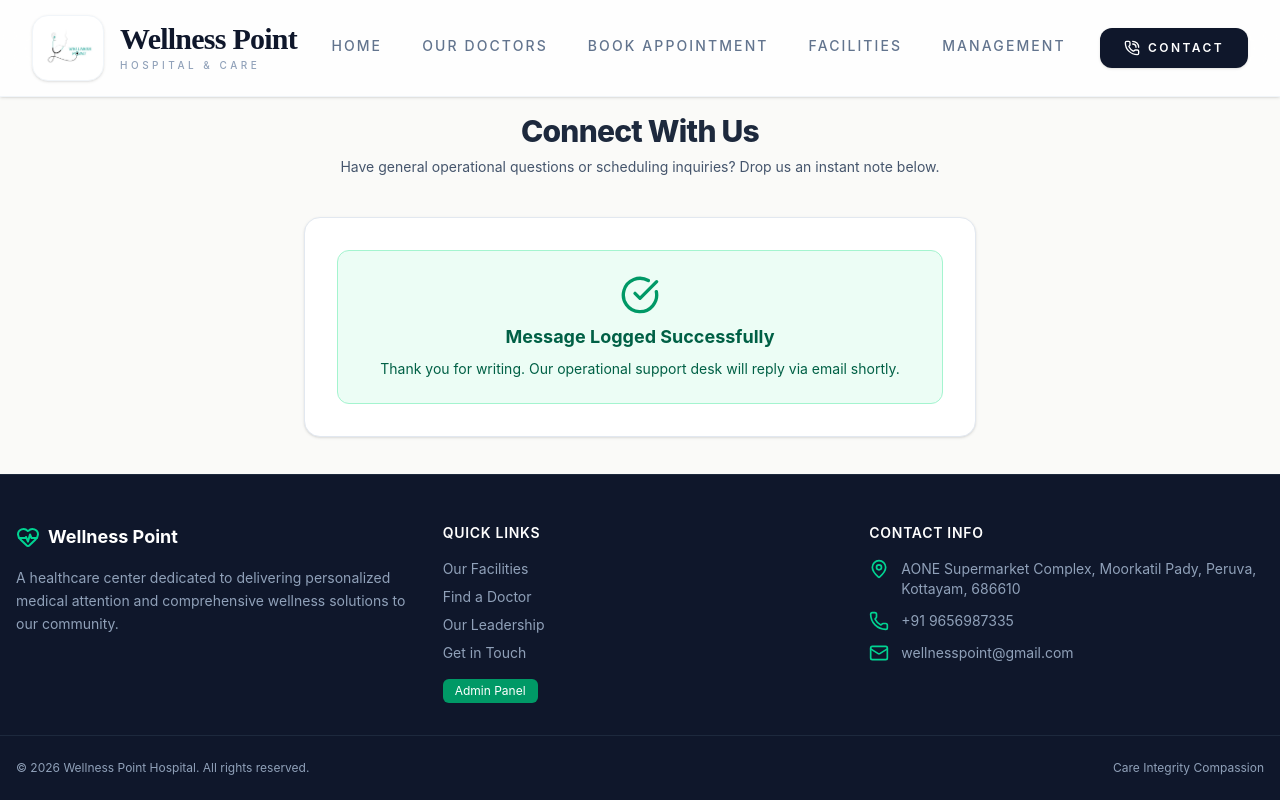
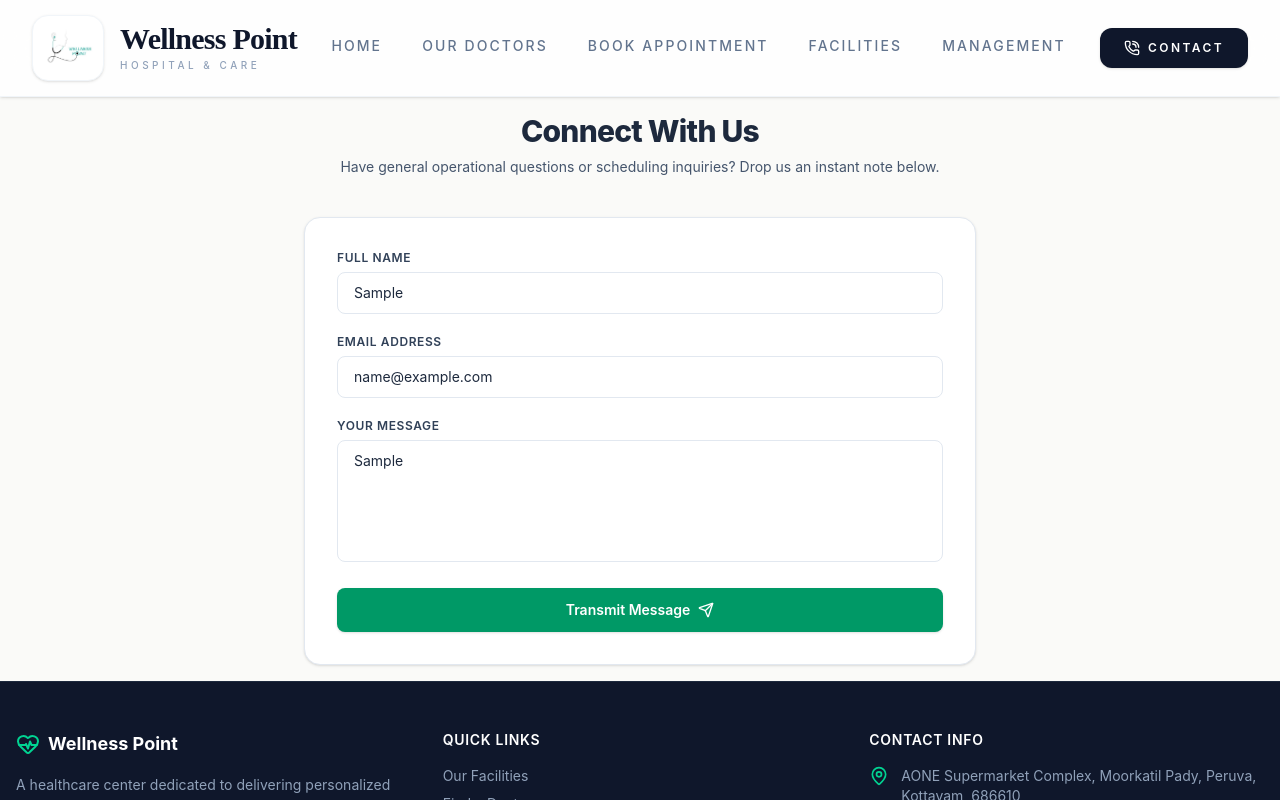
Before and after one commit to aakashninan/Wellness-Point-Hospital-Website, a React (Vite) app: page /contact in a window 1280 px wide. Both pictures are taken after typing "Sample", "name@example.com", "Sample" into the empty fields and a click on the button "Transmit Message". Shown: the top 800 px of the page. Built offline with nearby package versions, Linux system fonts and the light colour scheme.

Commit message:
Refactor contact form submission to use async/await
Enhance form submission with async handling and loading state.

```diff
--- a/src/Pages/Contact.jsx
+++ b/src/Pages/Contact.jsx
@@ -1,22 +1,43 @@
 import { useState } from 'react';
-import { Send, CheckCircle } from 'lucide-react';
+import { Send, CheckCircle, Loader2 } from 'lucide-react';
 
 export default function Contact() {
   const [formData, setFormData] = useState({ name: '', email: '', message: '' });
   const [submitted, setSubmitted] = useState(false);
+  const [isSending, setIsSending] = useState(false);
 
   const handleInput = (e) => {
     const { name, value } = e.target;
     setFormData((prev) => ({ ...prev, [name]: value }));
   };
 
-  const submitForm = (e) => {
+  const submitForm = async (e) => {
     e.preventDefault();
-    // Static simulation of form capture
-    console.log("Captured Content Data Payload:", formData);
-    setSubmitted(true);
-    setFormData({ name: '', email: '', message: '' });
-    setTimeout(() => setSubmitted(false), 5000);
+    setIsSending(true);
+
+    try {
+      const response = await fetch("https://formspree.io/f/mjgzrqjl", {
+        method: "POST",
+        headers: {
+          "Accept": "application/json",
+          "Content-Type": "application/json"
+        },
+        body: JSON.stringify(formData),
+      });
+
+      if (response.ok) {
+        setSubmitted(true);
+        setFormData({ name: '', email: '', message: '' });
+        setTimeout(() => setSubmitted(false), 5000);
+      } else {
+        alert("Failed to deliver message. Please try again.");
+      }
+    } catch (error) {
+      console.error("Submission error:", error);
+      alert("An error occurred. Please check your connection and try again.");
+    } finally {
+      setIsSending(false);
+    }
   };
 
   return (
@@ -79,10 +100,20 @@ export default function Contact() {
 
             <button
               type="submit"
-              className="w-full bg-emerald-600 hover:bg-emerald-700 text-white font-semibold text-sm py-3 px-4 rounded-lg flex items-center justify-center space-x-2 shadow transition-colors"
+              disabled={isSending}
+              className="w-full bg-emerald-600 hover:bg-emerald-700 disabled:bg-emerald-400 text-white font-semibold text-sm py-3 px-4 rounded-lg flex items-center justify-center space-x-2 shadow transition-colors"
             >
-              <span>Transmit Message</span>
-              <Send className="h-4 w-4" />
+              {isSending ? (
+                <>
+                  <span>Transmitting...</span>
+                  <Loader2 className="h-4 w-4 animate-spin" />
+                </>
+              ) : (
+                <>
+                  <span>Transmit Message</span>
+                  <Send className="h-4 w-4" />
+                </>
+              )}
             </button>
           </form>
         )}
```
